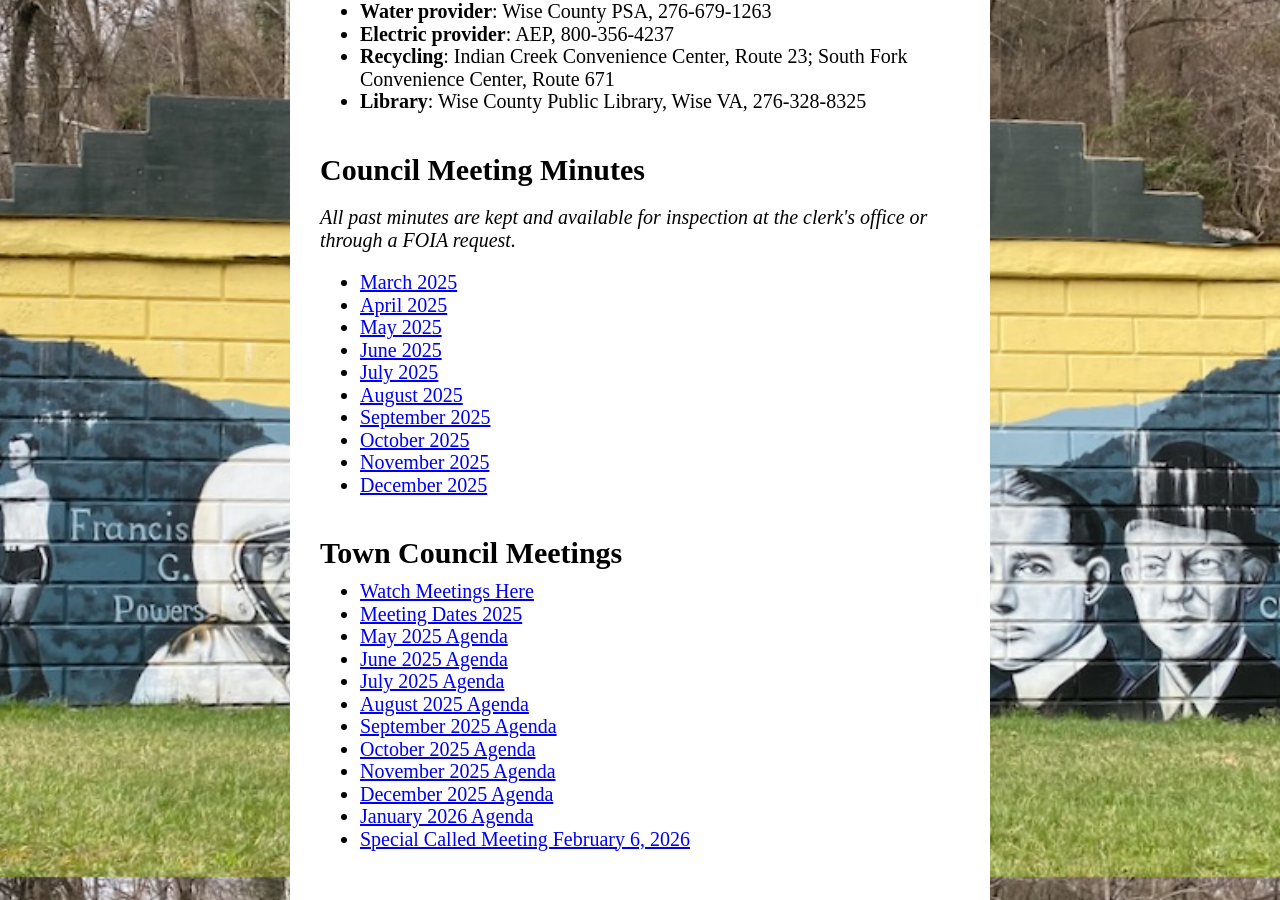
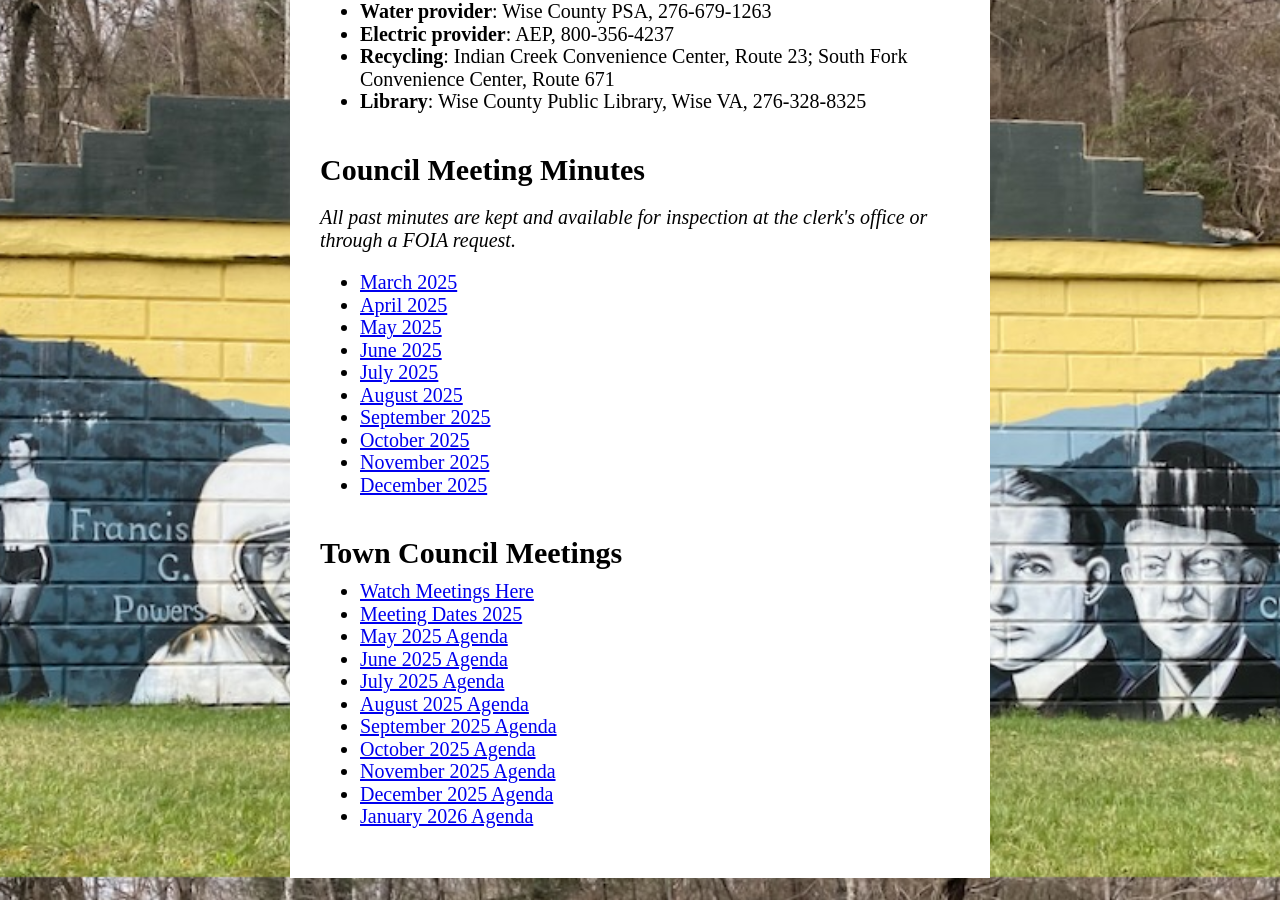
Before and after one commit to poundva/poundva.github.io, a Jekyll site: the page built from index.html, in a window 1280 px wide and 900 px high, scrolled down 2723 px. Built offline with Jekyll 4.4.1, drawn with Linux system fonts in a browser that asks for light colours; some web fonts are replaced.

Commit message:
Remove link for Special Called Meeting February 6, 2026

```diff
--- a/index.html
+++ b/index.html
@@ -115,4 +115,3 @@ title: Home
     <li><a href="agendas/November Agenda 2025.pdf">November 2025 Agenda</a></li>
     <li><a href="agendas/Agenda Dec. 25.pdf">December 2025 Agenda</a></li>
     <li><a href="agendas/January 2026 Agenda.pdf"> January 2026 Agenda</a></li>
-    <li><a href="agendas/1859_001.pdf">Special Called Meeting February 6, 2026</a></li>
```
